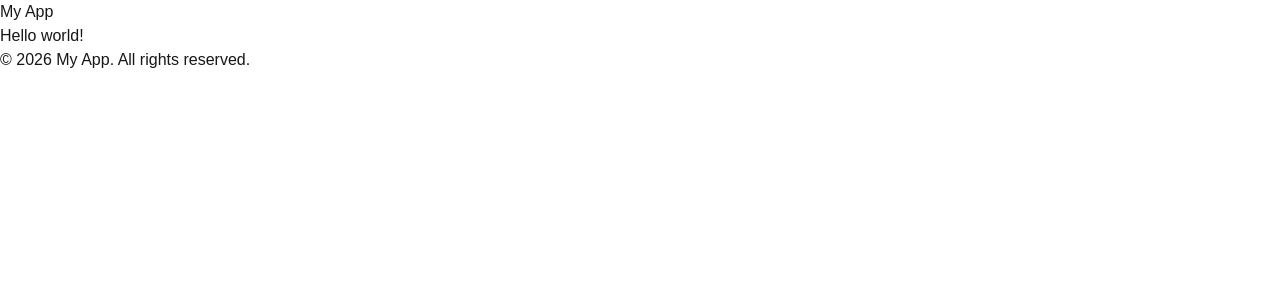
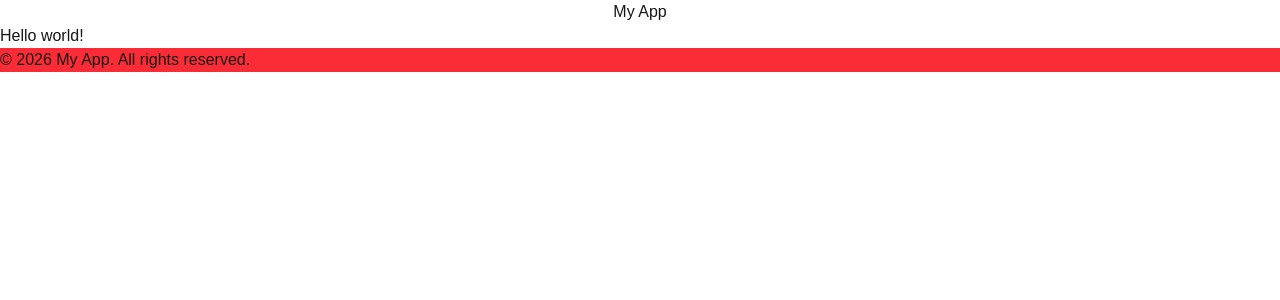
Before and after one commit to swordev7000/boilerplate_nextjs_clean, a Next.js app: page / in a window 1280 px wide. Shown: the top 300 px of the page. Built offline with nearby package versions, Linux system fonts and the light colour scheme.

Commit message:
Refines layout structure and styling

```diff
--- a/src/app/layout.tsx
+++ b/src/app/layout.tsx
@@ -9,7 +9,6 @@ const geistSans = Geist({
   variable: "--font-geist-sans",
   subsets: ["latin"],
 });
-
 const geistMono = Geist_Mono({
   variable: "--font-geist-mono",
   subsets: ["latin"],
@@ -30,15 +29,16 @@ export default function RootLayout({
   return (
     <html
       lang="en"
-      className={`${geistSans.variable} ${geistMono.variable} h-full antialiased`}
+      className={`${geistSans.variable} ${geistMono.variable} h-full  antialiased`}
     >
       <body className="min-h-full flex flex-col">
         <Providers>
-          <header>
-            <nav>{t("Layout.title_nav")}</nav>
+          <header className="flex flex-col items-center">
+            <h3>{t("Layout.title_nav")}</h3>
+            <nav></nav>
           </header>
           {children}
-          <footer>
+          <footer className="bg-red-500">
             <p>&copy; {t("Layout.copyright")}</p>
           </footer>
         </Providers>
```
